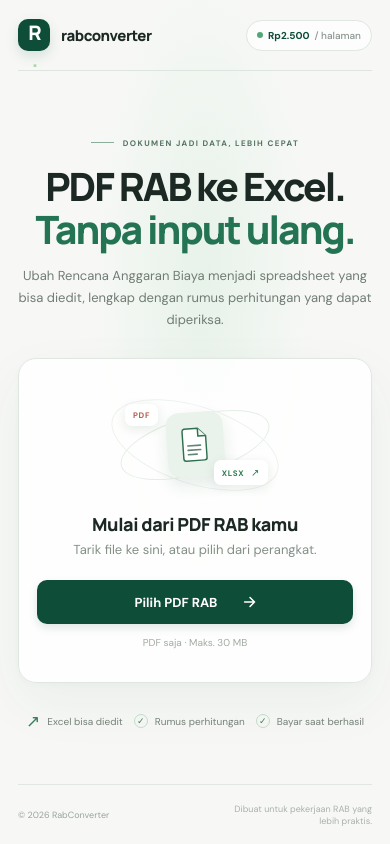
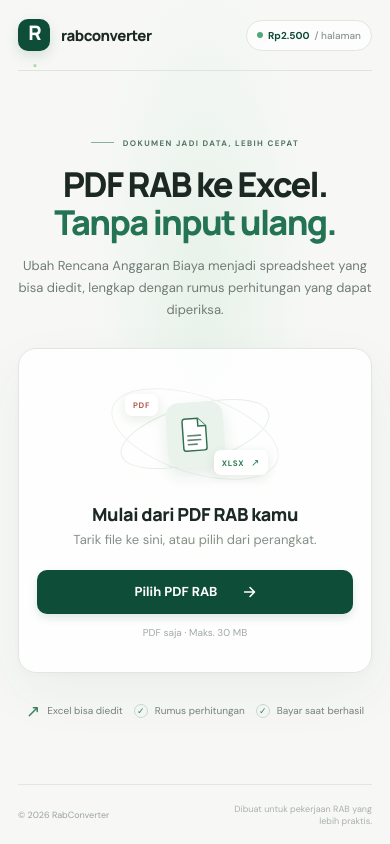
Before and after one commit to fsoeltoni-rabconverter/rabconverter, a React (Vite) app: page / in a window 390 px wide. Built offline with nearby package versions, Linux system fonts and the light colour scheme.

Commit message:
style: align headline width with upload and convert actions

```diff
--- a/preview/worker.js
+++ b/preview/worker.js
@@ -7,8 +7,8 @@
 .top{width:min(1160px,calc(100% - 64px));min-height:76px;margin:0 auto;display:flex;justify-content:space-between;align-items:center;border-bottom:1px solid #dfe6e0}
 .brand{display:flex;align-items:center;gap:10px;color:#1c2823;text-decoration:none}.mark{display:grid;place-items:center;width:34px;height:34px;background:var(--dark);border-radius:10px;color:#fff;font:800 20px Manrope,sans-serif;letter-spacing:-2px}.mark i{font-style:normal;color:#a9d8a9}.brand b{font:800 16px Manrope,sans-serif;letter-spacing:-.5px}
 .price{border:1px solid #dfe7e0;border-radius:99px;padding:8px 12px;background:#ffffffb3;color:var(--dark);font-size:12px;font-weight:700}.dot{display:inline-block;width:6px;height:6px;border-radius:50%;background:#50a878;margin-right:6px}.muted{color:#8a948e;font-weight:500}
-main{width:min(780px,100%);margin:0 auto;padding:54px 24px 36px;display:flex;flex-direction:column;align-items:center;flex:1}.hero{text-align:center;margin-bottom:26px}.eyebrow{display:inline-flex;align-items:center;gap:8px;color:#547363;font-size:10px;font-weight:800;letter-spacing:1.7px;margin-bottom:13px}.line{width:22px;height:1px;background:#8aae98}
-h1{font:800 clamp(38px,5vw,56px)/1.1 Manrope,sans-serif;letter-spacing:-2.5px;margin:0;color:#1c2823}h1 span{color:var(--green)}.desc{max-width:510px;margin:14px auto 0;color:#707c74;line-height:1.65;font-size:14px}
+main{width:min(780px,100%);margin:0 auto;padding:54px 24px 36px;display:flex;flex-direction:column;align-items:center;flex:1}.hero{width:min(100%,440px);text-align:center;margin-bottom:26px}.eyebrow{display:inline-flex;align-items:center;gap:8px;color:#547363;font-size:10px;font-weight:800;letter-spacing:1.7px;margin-bottom:13px}.line{width:22px;height:1px;background:#8aae98}
+h1{font:800 clamp(34px,3.6vw,48px)/1.1 Manrope,sans-serif;letter-spacing:-2.5px;margin:0;color:#1c2823}h1 span{color:var(--green)}.desc{max-width:510px;margin:14px auto 0;color:#707c74;line-height:1.65;font-size:14px}
 .card{width:min(100%,590px);min-height:318px;background:rgba(255,255,255,.88);border:1px solid #e0e7e1;border-radius:20px;box-shadow:0 18px 46px rgba(43,68,50,.055);display:flex;flex-direction:column;align-items:center;justify-content:center;padding:24px 28px;transition:border-color .18s,box-shadow .18s,background .18s}
 .card.drag{border-color:#3a9567;box-shadow:0 0 0 4px rgba(58,149,103,.10),0 18px 46px rgba(43,68,50,.07);background:#fbfffb}
 .illus{height:91px;width:166px;display:grid;place-items:center;position:relative;margin-bottom:5px}.orbit{position:absolute;border:1px solid #e5eee6;border-radius:50%;transform:rotate(-16deg);width:142px;height:53px}.orbit.two{width:159px;height:69px;transform:rotate(18deg);border-color:#edf2ee}
@@ -23,7 +23,7 @@
 .err{color:#a63d35;font-size:12px;text-align:center;margin:12px 0 0}.reassure{display:flex;align-items:center;gap:17px;color:#77827a;margin-top:22px;font-size:11px}.item{display:flex;align-items:center;gap:7px;white-space:nowrap}.check{display:grid;place-items:center;border:1px solid #c8ddce;color:#40845e;border-radius:50%;width:14px;height:14px;font-size:9px}.separator{width:3px;height:3px;border-radius:50%;background:#c8d1ca}
 footer{border-top:1px solid rgba(215,224,217,.72);display:flex;justify-content:space-between;align-items:center;gap:16px;width:min(1160px,calc(100% - 64px));min-height:60px;margin:auto auto 0;color:#9aa39c;font-size:10px}.footnote{color:#a9b0aa}
 @media(min-height:850px){main{padding-top:66px}.card{min-height:330px}}
-@media(max-width:600px){.top{width:calc(100% - 36px);min-height:68px}.brand b{font-size:15px}.mark{width:32px;height:32px}.price{padding:8px 10px;font-size:10px}main{padding:42px 18px 28px}.hero{margin-bottom:23px}h1{font-size:clamp(36px,9.5vw,48px);letter-spacing:-1.9px}.eyebrow{font-size:8px;letter-spacing:1.35px}.desc{font-size:13px;line-height:1.65;margin-top:12px}.card{min-height:300px;padding:20px 16px;border-radius:17px}.reassure{flex-wrap:wrap;justify-content:center;gap:10px;font-size:10px}.separator{display:none}footer{width:calc(100% - 36px);min-height:56px;font-size:9px}.footnote{max-width:155px;text-align:right}.file-row{grid-template-columns:44px minmax(0,1fr) 34px;padding:11px;gap:10px}}
+@media(max-width:600px){.top{width:calc(100% - 36px);min-height:68px}.brand b{font-size:15px}.mark{width:32px;height:32px}.price{padding:8px 10px;font-size:10px}main{padding:42px 18px 28px}.hero{margin-bottom:23px}h1{font-size:clamp(33px,8.8vw,42px);letter-spacing:-1.7px}.eyebrow{font-size:8px;letter-spacing:1.35px}.desc{font-size:13px;line-height:1.65;margin-top:12px}.card{min-height:300px;padding:20px 16px;border-radius:17px}.reassure{flex-wrap:wrap;justify-content:center;gap:10px;font-size:10px}.separator{display:none}footer{width:calc(100% - 36px);min-height:56px;font-size:9px}.footnote{max-width:155px;text-align:right}.file-row{grid-template-columns:44px minmax(0,1fr) 34px;padding:11px;gap:10px}}
 @media(prefers-reduced-motion:reduce){*,*:before,*:after{transition-duration:.01ms!important}}
 </style></head>
 <body><div class="shell">
--- a/src/styles.css
+++ b/src/styles.css
@@ -57,10 +57,10 @@
 .beta-label { color: #849088; font-size: 10px; font-weight: 700; letter-spacing: 1.4px; }
 
 .main-content { width: min(100%,790px); margin: 0 auto; padding: 70px 24px 46px; display: flex; flex-direction: column; align-items: center; flex: 1; }
-.hero-copy { text-align: center; margin-bottom: 34px; }
+.hero-copy { width: min(100%, 440px); text-align: center; margin-bottom: 34px; }
 .eyebrow { display: inline-flex; align-items: center; gap: 9px; font-size: 10px; font-weight: 800; letter-spacing: 1.9px; color: #547363; margin-bottom: 17px; }
 .eyebrow-line { display: inline-block; width: 23px; height: 1px; background: #8aae98; }
-h1 { font-family: "Manrope",sans-serif; font-weight: 800; letter-spacing: -2.8px; line-height: 1.11; font-size: clamp(39px,5.5vw,60px); margin: 0; color: #1c2823; }
+h1 { font-family: "Manrope",sans-serif; font-weight: 800; letter-spacing: -2.8px; line-height: 1.11; font-size: clamp(34px,3.6vw,48px); margin: 0; color: #1c2823; }
 h1 span { color: #247454; }
 .hero-description { margin: 17px auto 0; max-width: 525px; color: #707c74; line-height: 1.75; font-size: 15px; }
 
@@ -132,7 +132,7 @@
   .beta-label { display: none; }
   .main-content { padding: 56px 18px 36px; }
   .hero-copy { margin-bottom: 27px; }
-  h1 { font-size: clamp(36px,10vw,49px); letter-spacing: -2px; }
+  h1 { font-size: clamp(33px,8.8vw,42px); letter-spacing: -1.7px; }
   .eyebrow { font-size: 8px; letter-spacing: 1.4px; }
   .hero-description { font-size: 13px; line-height: 1.7; max-width: 390px; margin-top: 14px; }
   .upload-card { min-height: 325px; padding: 22px 18px; border-radius: 18px; }
```
